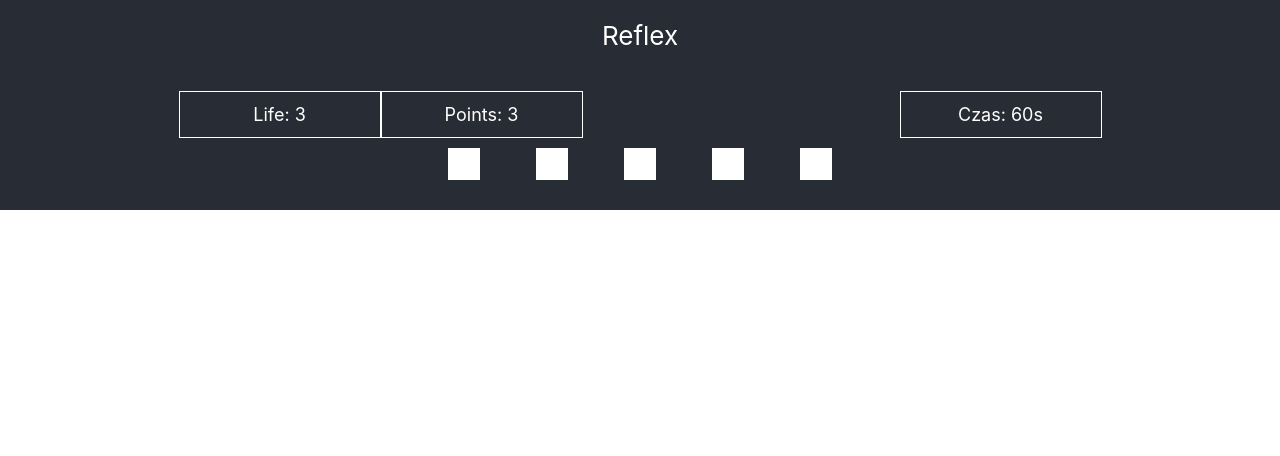
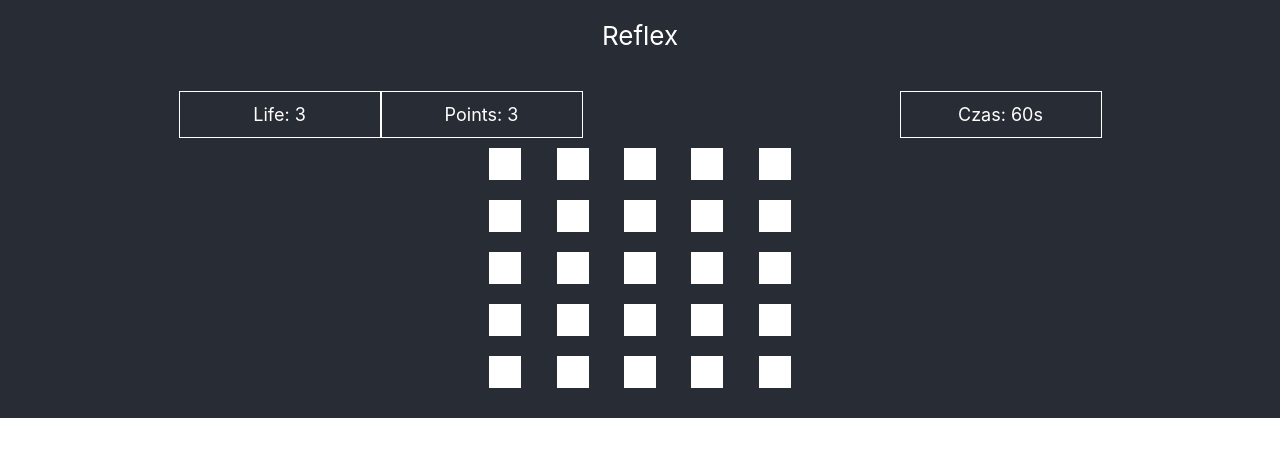
Before and after one commit to CreinTechnology/crein-reflex-game, a React (Create React App) app: page / in a window 1280 px wide. Shown: the top 456 px of the page. Built offline with nearby package versions, Linux system fonts and the light colour scheme.

Commit message:
feat: add grid view

```diff
--- a/src/App.tsx
+++ b/src/App.tsx
@@ -1,5 +1,6 @@
 import { GridView } from "./components/gridView";
 import "./App.css";
+import { RenderRow } from "./components/RenderRow";
 
 const App = () => {
   const displayLifeInfo = () => {
@@ -42,7 +43,9 @@ const App = () => {
         <div className="App-box">{displayTimer()}</div>
       </div>
 
-      <GridView />
+      <RenderRow rowNumber={5}>
+        <GridView />
+      </RenderRow>
     </div>
   );
 };
--- /dev/null
+++ b/src/components/RenderRow.tsx
@@ -0,0 +1,17 @@
+import { FC } from "react";
+
+type RenderRowProps = {
+  rowNumber: number;
+  children: any;
+};
+
+export const RenderRow: FC<RenderRowProps> = (props) => {
+  const { rowNumber, children } = props;
+
+  const renderRow = (rowNumber: number) => {
+    return Array.from({ length: rowNumber }).map((_, i) => {
+      return <div key={i}>{children}</div>;
+    });
+  };
+  return <div>{renderRow(rowNumber)}</div>;
+};
--- a/src/components/gridView.tsx
+++ b/src/components/gridView.tsx
@@ -3,12 +3,12 @@ import "./gridViewStyles.css";
 
 type GridViewProps = {};
 
-export const GridView: FC<GridViewProps> = () => {
-  const renderRowElement = (length: number) => {
-    return Array.from({ length }).map((el, i) => {
+export const GridView: FC<GridViewProps> = (props) => {
+  const renderRowElements = (length: number) => {
+    return Array.from({ length }).map((_, i) => {
       return <div key={i} className="row-element"></div>;
     });
   };
 
-  return <div className="row">{renderRowElement(5)}</div>;
+  return <div className="row">{renderRowElements(5)}</div>;
 };
--- a/src/components/gridViewStyles.css
+++ b/src/components/gridViewStyles.css
@@ -1,5 +1,5 @@
 .row {
-  width: 40%;
+  width: 30%;
   margin: 0 auto;
   display: flex;
   justify-content: space-evenly;
```
